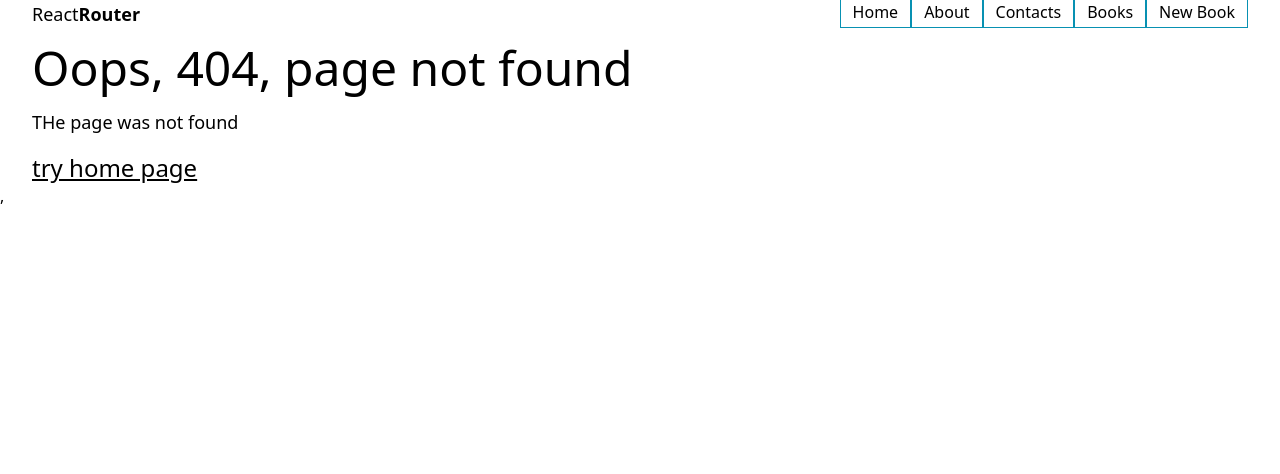
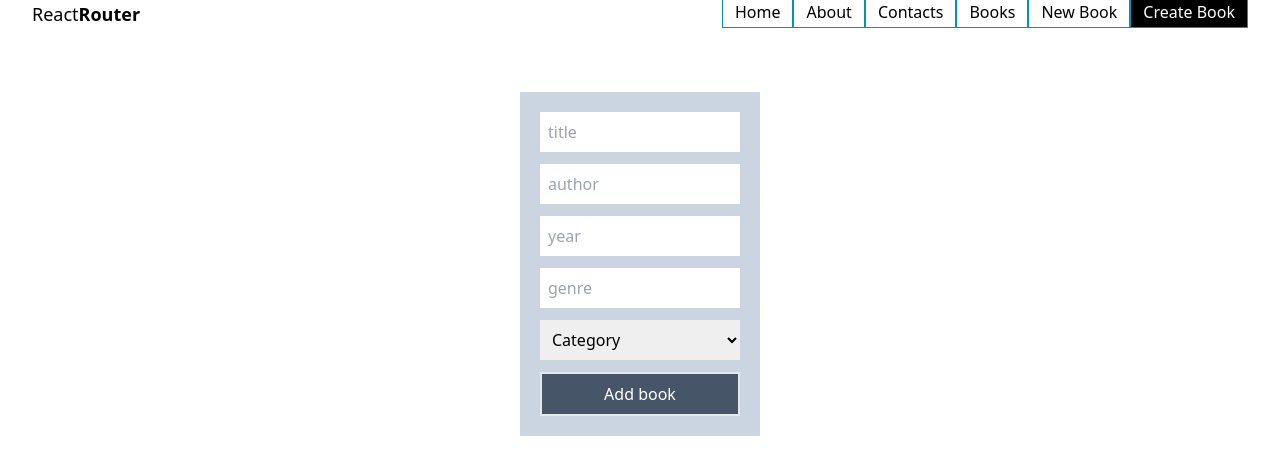
Before and after one commit to MariusAskelovic/10_react_router_tailwind, a React (Vite) app: page /add-book in a window 1280 px wide. Before the commit this address had no page. Shown: the top 474 px of the page. Built offline with nearby package versions, Linux system fonts and the light colour scheme.

Commit message:
Add Book empty

```diff
--- a/src/App.jsx
+++ b/src/App.jsx
@@ -3,10 +3,12 @@ import AboutPage from './pages/AboutPage';
 import HomePage from './pages/HomePage';
 import Header from './components/layout/Header';
 import NotFoundPage from './pages/NotFoundPage';
-import BooksPage from './pages/BooksPage';
+// import BooksPage from './pages/BooksPage';
 import SingleBookPage from './pages/SingleBookPage';
 import ContactsPage from './pages/ContactsPage';
 import NewBookPage from './pages/NewBookPage';
+import BooksPageWithSearch from './pages/BookPageWithSearch';
+import AddBookPage from './pages/AddBookPage';
 
 export default function App() {
   return (
@@ -15,10 +17,11 @@ export default function App() {
       <Routes>
         <Route path="/" element={<HomePage />} />
         <Route path="/about" element={<AboutPage />} />
-        <Route path="/books" element={<BooksPage />} />
+        <Route path="/books" element={<BooksPageWithSearch />} />
         <Route path="/books/:bookId" element={<SingleBookPage />} />
         <Route path="/contacts" element={<ContactsPage />} />
         <Route path="/books/new" element={<NewBookPage />} />
+        <Route path="/add-book" element={<AddBookPage />} />
         <Route path="*" element={<NotFoundPage />} />
       </Routes>
     </div>
--- a/src/components/layout/Header.jsx
+++ b/src/components/layout/Header.jsx
@@ -38,6 +38,12 @@ export default function Header() {
           >
             New Book
           </NavLink>
+          <NavLink
+            to="/add-book"
+            className="border hover:bg-slate-400 border-cyan-600 p-3 px-3 py-1"
+          >
+            Create Book
+          </NavLink>
         </nav>
       </div>
     </header>
--- a/src/main.jsx
+++ b/src/main.jsx
@@ -9,7 +9,7 @@ import { BrowserRouter } from 'react-router-dom';
 ReactDOM.createRoot(document.getElementById('root')).render(
   // <React.StrictMode>
   <BrowserRouter>
-    <App />,
+    <App />
   </BrowserRouter>,
 
   // </React.StrictMode>,
--- /dev/null
+++ b/src/pages/AddBookPage.jsx
@@ -0,0 +1,25 @@
+export default function AddBookPage() {
+  return (
+    <div>
+      <form
+        action="submit"
+        className="w-60 bg-slate-300 p-5 flex flex-col gap-3 ml-auto mr-auto mt-16"
+      >
+        <input className="p-2" type="text" placeholder="title" />
+        <input className="p-2" type="text" placeholder="author" />
+        <input className="p-2" type="number" placeholder="year" />
+        <input className="p-2" type="text" placeholder="genre" />
+        {/* <input className="p-2" type="text" placeholder="category" /> */}
+        <select className="p-2" placeholder="category">
+          <option hidden>Category</option>
+          <option value="fantasy">Fantasy</option>
+          <option value="fiction">Fiction</option>
+          <option value="reality">Reality</option>
+        </select>
+        <button type="submit" className="border-2 bg-slate-600 text-white p-2">
+          Add book
+        </button>
+      </form>
+    </div>
+  );
+}
--- /dev/null
+++ b/src/pages/BookPageWithSearch.jsx
@@ -0,0 +1,61 @@
+import axios from 'axios';
+import { useEffect, useState } from 'react';
+import BookItem from '../components/BookItem';
+
+export default function BookPageWithSearch() {
+  const [mainBooksArr, setMainBooksArr] = useState([]);
+  const [searchVal, setSearchVal] = useState('');
+
+  function handleSearchVal(event) {
+    setSearchVal(event.target.value);
+  }
+
+  // atfiltruoti mainBooksArr title su searchVal
+  const filtered = mainBooksArr.filter((bObj) =>
+    bObj.title.includes(searchVal),
+  );
+  //   console.table(filtered);
+
+  useEffect(() => {
+    axios
+      .get('/db/books.json')
+      .then((resp) => {
+        // console.log('resp.data ===', resp.data);
+        setMainBooksArr(resp.data);
+      })
+      .catch((error) => {
+        console.warn('ivyko klaida:', error);
+      });
+  }, []);
+
+  return (
+    <div className="container">
+      <h1 className="text-3xl font-bold underline pb-4">Books page</h1>
+      <p>See alll the books we have</p>
+
+      <fieldset className="border border-slate-500 p-4 flex gap-ė">
+        <legend>Filter books</legend>
+        <input
+          onChange={handleSearchVal}
+          value={searchVal}
+          type="search"
+          className="border border-slate-300 px-3 py-2 rounded-sm"
+          placeholder="search in title"
+        />
+      </fieldset>
+
+      <h2 className="text-2xl font font-medium mb-2">Pick a book</h2>
+      <ul>
+        {/* sukti cikla per bookData ir sugeneruoti nuorodas su title */}
+        {filtered.map((bObj) => (
+          <BookItem
+            key={bObj.id}
+            title={bObj.title}
+            id={bObj.id}
+            category={bObj.category}
+          />
+        ))}
+      </ul>
+    </div>
+  );
+}
```
